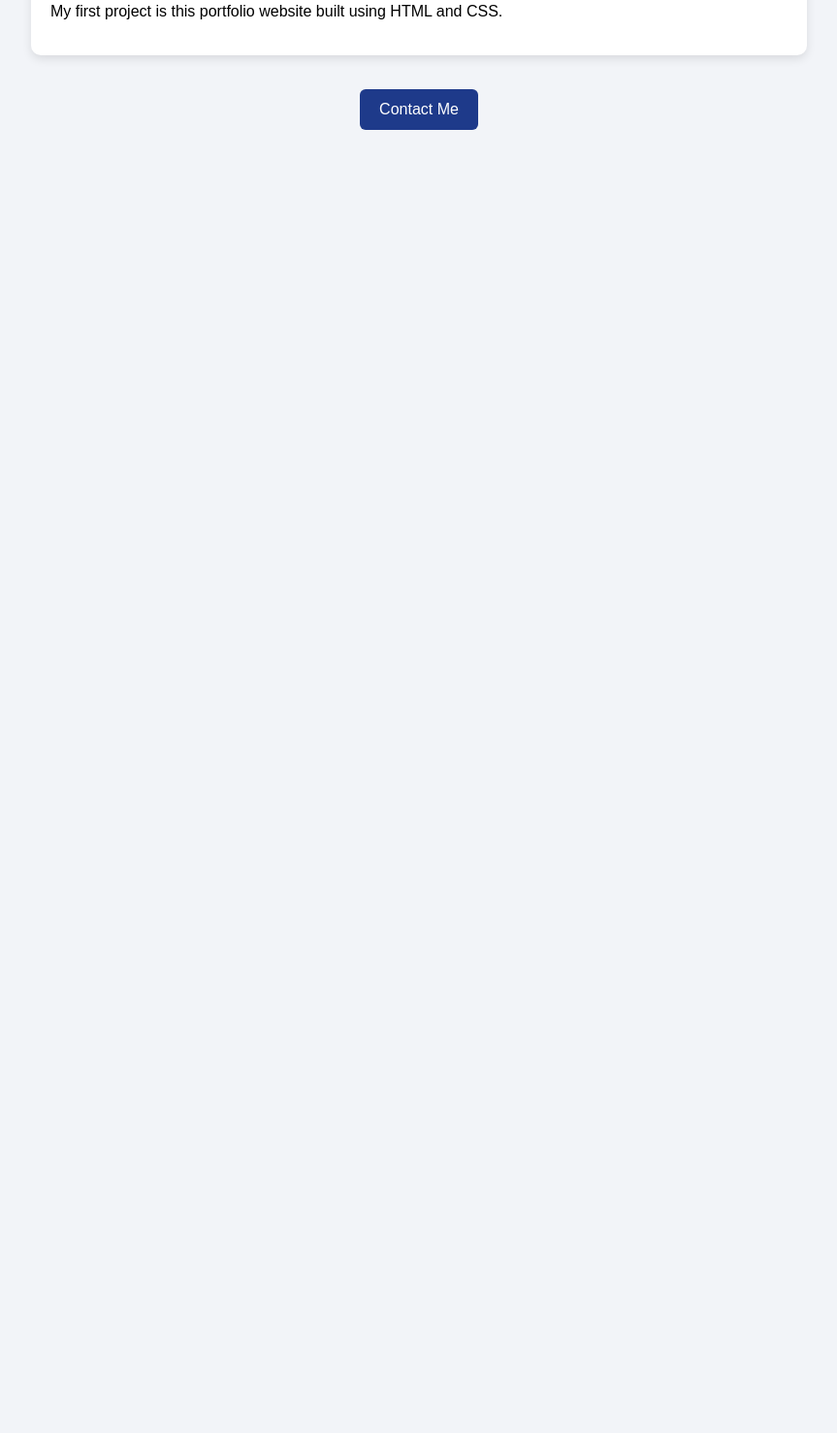
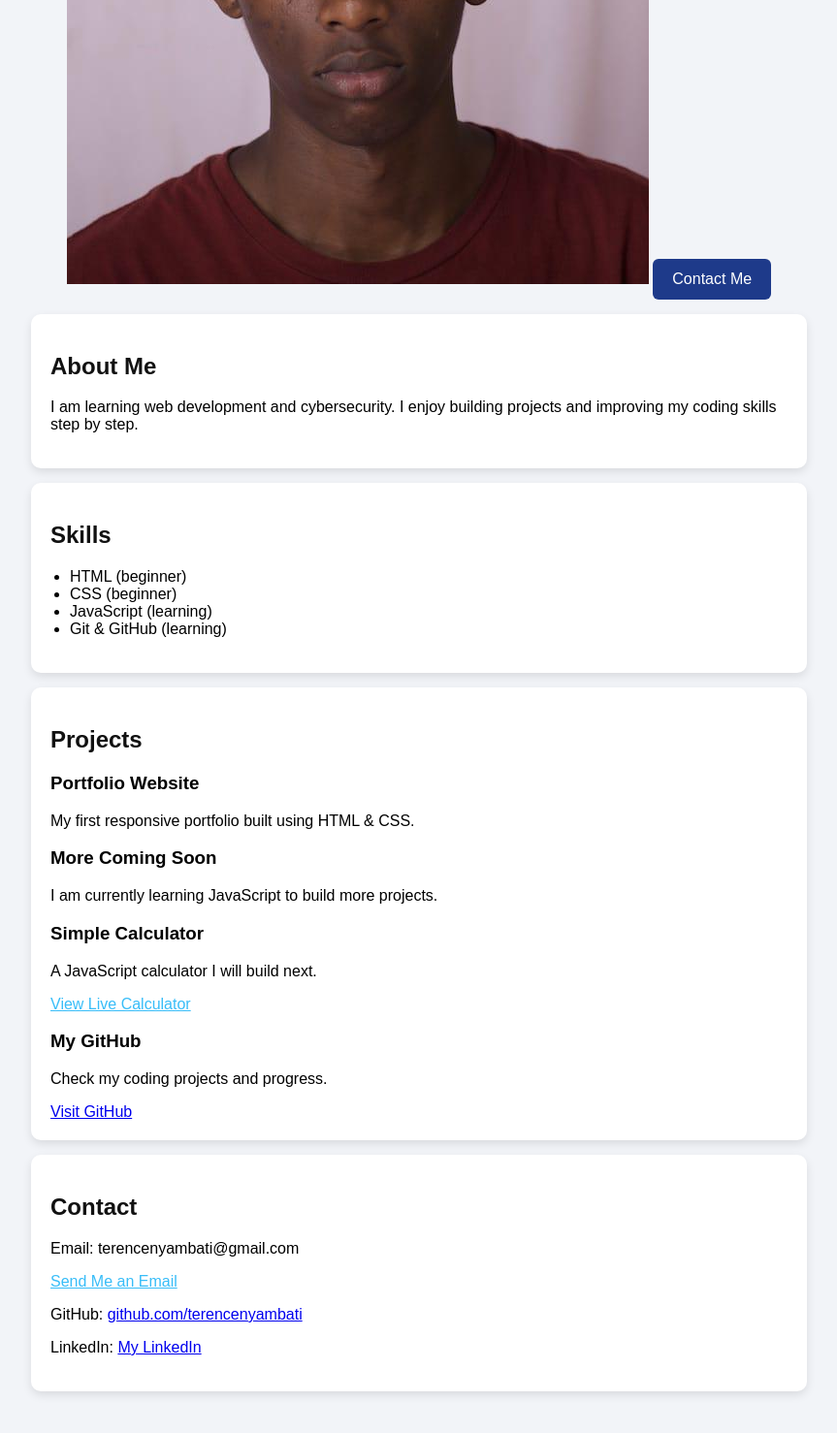
Before and after one commit to terencenyambati/my-portfolio, a plain HTML site: page index.html in a window 1280 px wide. Shown: the part 676-2154 px from the top of the page at 97% size, without its empty margins (208-1071 px from the left). Before the commit the page ends 880 px from the top, so only its background shows below. Drawn offline with Linux system fonts and the light colour scheme.

Commit message:
Update index.html

```diff
--- a/index.html
+++ b/index.html
@@ -2,45 +2,120 @@
 <html>
 
 <head>
-    <title>My Portfolio</title>
+    <title>Terence | Developer Portfolio</title>
     <link rel="stylesheet" href="style.css">
 </head>
 
 <body>
 
+    <nav class="navbar">
+
+    <h2 class="logo">Terence</h2>
+
+    <ul class="nav-links">
+        <li><a href="#">Home</a></li>
+        <li><a href="#">About</a></li>
+        <li><a href="#">Projects</a></li>
+        <li><a href="#">Contact</a></li>
+    </ul>
+
+</nav>
+
     <div class="container">
 
+        <!-- HERO SECTION -->
         <h1>Terence Nyambati</h1>
-        <p class="subtitle">Aspiring Web Developer & Cybersecurity Learner</p>
+        <a href="cv.pdf" download class="cv-button">
+            Download CV
+        </a>
 
+        <p class="subtitle">
+            Aspiring Web Developer | Cybersecurity Learner
+        </p>
+
+        <img src="profile.jpg" class="profile-pic" alt="My photo">
+
+        <button onclick="alert('Thanks for visiting my portfolio!')">
+            Contact Me
+        </button>
+
+        <!-- ABOUT -->
         <div class="card">
             <h2>About Me</h2>
             <p>
                 I am learning web development and cybersecurity.
-                I enjoy building simple projects and improving my coding skills every day.
+                I enjoy building projects and improving my coding skills step by step.
             </p>
         </div>
 
+        <!-- SKILLS -->
         <div class="card">
             <h2>Skills</h2>
+
             <ul>
                 <li>HTML (beginner)</li>
-                <li>CSS (learning)</li>
+                <li>CSS (beginner)</li>
                 <li>JavaScript (learning)</li>
                 <li>Git & GitHub (learning)</li>
             </ul>
         </div>
 
+        <!-- PROJECTS -->
         <div class="card">
             <h2>Projects</h2>
-            <p>
-                My first project is this portfolio website built using HTML and CSS.
-            </p>
+
+            <div class="project">
+                <h3>Portfolio Website</h3>
+                <p>My first responsive portfolio built using HTML & CSS.</p>
+            </div>
+
+            <div class="project">
+                <h3>More Coming Soon</h3>
+                <p>I am currently learning JavaScript to build more projects.</p>
+            </div>
+
+            <div class="project">
+                     <h3>Simple Calculator</h3>
+                     <p>A JavaScript calculator I will build next.</p>
+                     <a href="calculator/index.html" target="_blank" style="color:#38bdf8;">
+                          View Live Calculator
+                     </a>
+                     <div class="project">
+                     <h3>My GitHub</h3>
+                     <p>Check my coding projects and progress.</p>
+
+                     <a href="https://github.com/terencenyambati" target="_blank">
+                         Visit GitHub
+                     </a>
+</div>
+            </div>
+
         </div>
 
-        <button onclick="alert('Thanks for visiting my portfolio!')">
-            Contact Me
-        </button>
+        <!-- CONTACT -->
+        <div class="card">
+            <h2>Contact</h2>
+
+            <p>Email: terencenyambati@gmail.com</p>
+
+            <a href="mailto:terencenyambati@gmail.com" style="color:#38bdf8;">
+                Send Me an Email
+            </a>
+            <p>
+        GitHub:
+            <a href="https://github.com/terencenyambati" target="_blank">
+                 github.com/terencenyambati
+            </a>
+        </p>
+
+        <p>
+            LinkedIn:
+            <a href="https://linkedin.com" target="_blank">
+                 My LinkedIn
+            </a>
+        </p>
+
+        </div>
 
     </div>
 
```
